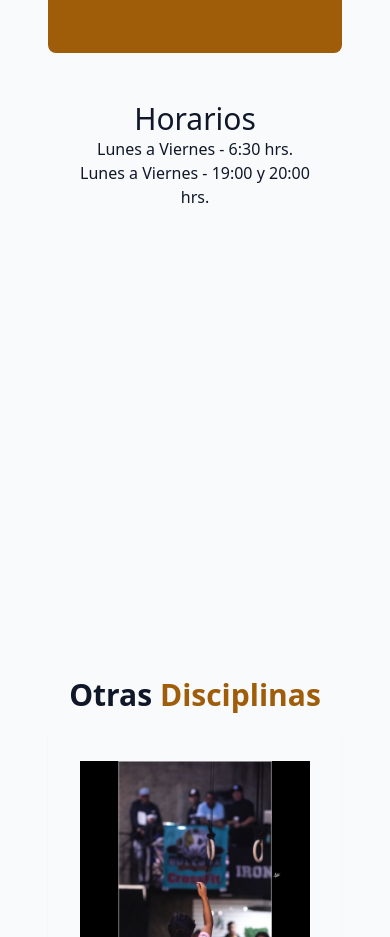
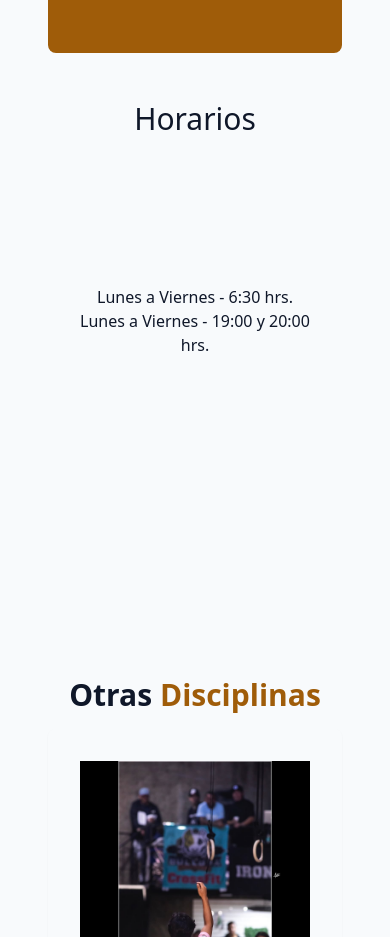
Before and after one commit to 0xTiaz/crossfit-landing-page, a React (Vite) app: page / in a window 390 px wide. Shown: the part 3480-4417 px from the top of the page. Built offline with nearby package versions, Linux system fonts and the light colour scheme.

Commit message:
Responsive Design Working - Matias Figueroa

```diff
--- a/src/components/Clases.jsx
+++ b/src/components/Clases.jsx
@@ -18,7 +18,7 @@ export const Clases = () => {
           </div>
           <div className="p-4 w-full h-100 card-hover rounded-lg">
             <h3 className="text-3xl md:text-4xl">Horarios</h3>
-            <ul className="h-full flex flex-col text-center">
+            <ul className="h-full flex flex-col justify-center text-center">
               <li>Lunes a Viernes - 6:30 hrs.</li>
               <li>Lunes a Viernes - 19:00 y 20:00 hrs.</li>
             </ul>
```
